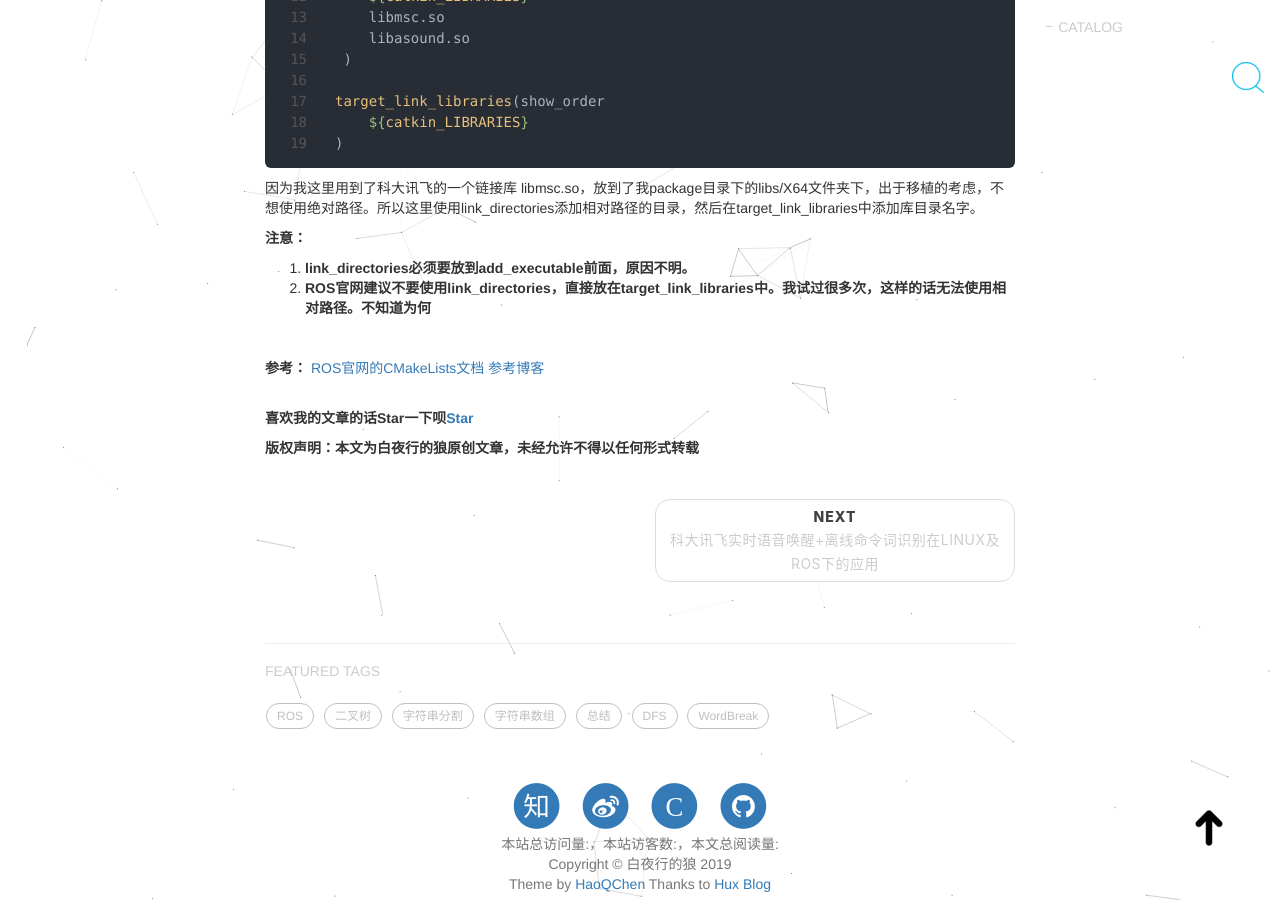
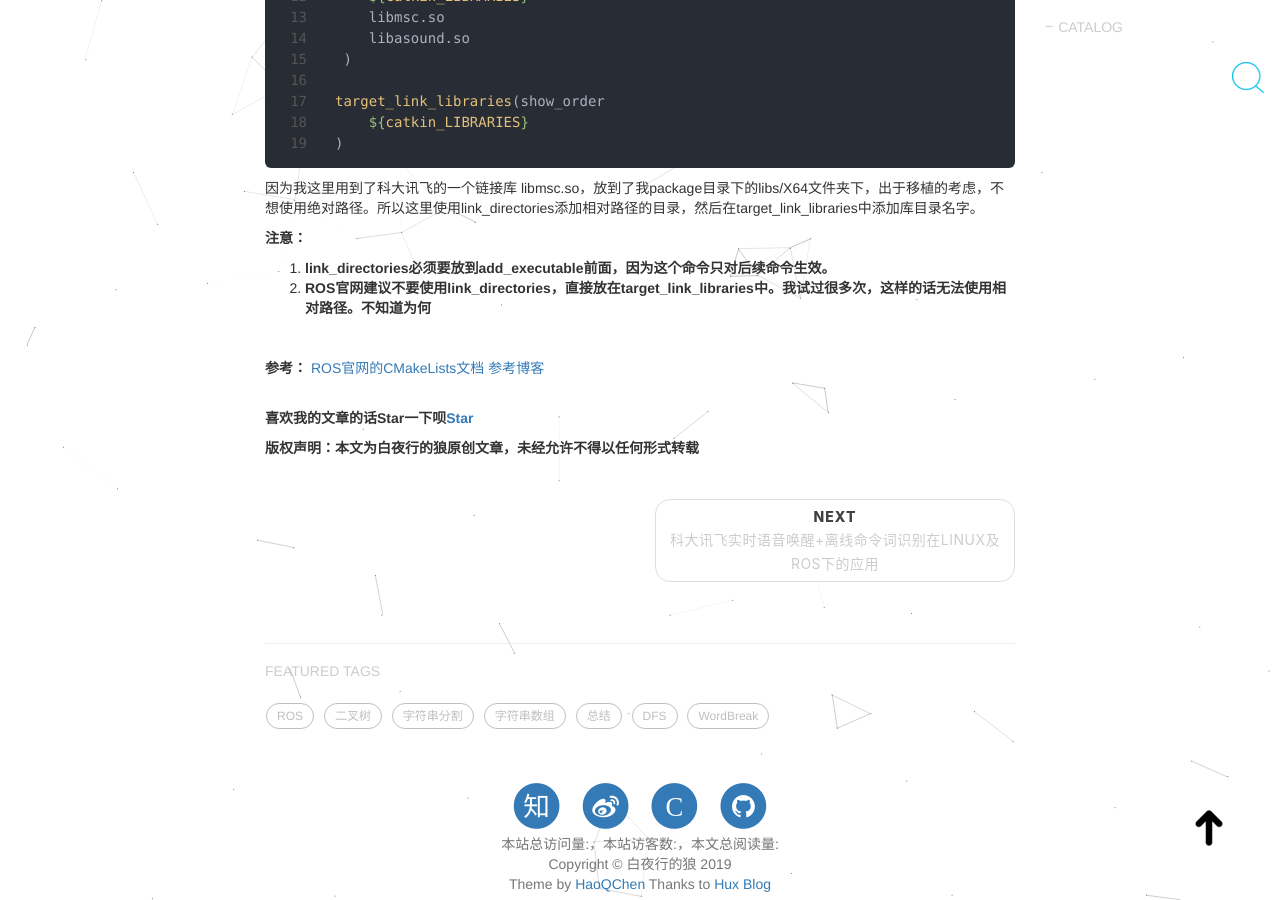
Before and after one commit to HaoQChen/HaoQChen.github.io, a Jekyll site: the page built from _posts/2018-04-26-CMakeLists-setting-relative-path.md, in a window 1280 px wide and 900 px high, scrolled down 1011 px. Built offline with Jekyll 4.4.1, drawn with Linux system fonts in a browser that asks for light colours; nearby versions of some CDN libraries; comment, search, counter and statistics services are not loaded.

Commit message:
change a blog

```diff
--- a/_posts/2018-04-26-CMakeLists-setting-relative-path.md
+++ b/_posts/2018-04-26-CMakeLists-setting-relative-path.md
@@ -43,7 +43,7 @@ target_link_libraries(show_order
 因为我这里用到了科大讯飞的一个链接库 libmsc.so，放到了我package目录下的libs/X64文件夹下，出于移植的考虑，不想使用绝对路径。所以这里使用link_directories添加相对路径的目录，然后在target_link_libraries中添加库目录名字。
 
 **注意：**
-1. **link_directories必须要放到add_executable前面，原因不明。**
+1. **link_directories必须要放到add_executable前面，因为这个命令只对后续命令生效。**
 2. **ROS官网建议不要使用link_directories，直接放在target_link_libraries中。我试过很多次，这样的话无法使用相对路径。不知道为何**
 
 **参考：**
```
